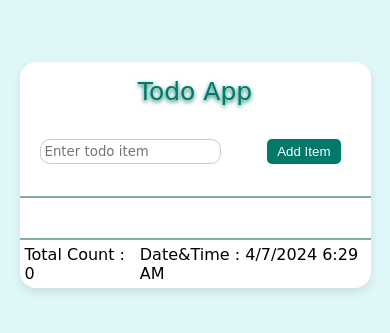
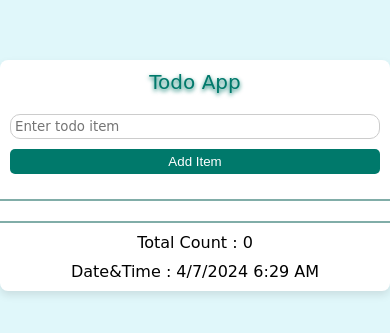
Before and after one commit to Vineeth1512/todo-app-js, a plain HTML site: page index.html in a window 390 px wide. Shown: the part 247-580 px from the top of the page. Drawn offline with Linux system fonts and the light colour scheme.

Commit message:
i written responsive design

```diff
--- a/style1.css
+++ b/style1.css
@@ -1,11 +1,11 @@
-*{
+/* Base Styles */
+* {
   box-sizing: border-box;
   margin: 0;
   padding: 0;
+}
 
-}
-body{
-
+body {
   display: flex;
   justify-content: center;
   align-items: center;
@@ -13,48 +13,48 @@ body{
   font-family: cursive;
   background-color: #e0f7fa;
   transition: background-color 0.5s;
+}
 
-
-}
-.wrapper{
+.wrapper {
   display: flex;
   flex-direction: column;
-
   background-color: #ffffff;
   border-radius: 16px;
   box-shadow: 0 4px 8px rgba(0, 0, 0, 0.1);
   width: 90%;
   max-width: 400px;
   transition: box-shadow 0.3s, border-radius 0.3s;
+}
 
-}
 .wrapper:hover {
   box-shadow: 0 8px 16px rgba(0, 0, 0, 0.2);
   border-radius: 24px;
 }
-.todo-header-logo{
+
+.todo-header-logo {
   color: #00796b;
   margin-bottom: 10px;
   font-size: 25px;
   text-align: center;
-  padding-top:  15px;
-  text-shadow:0 2px 4px #00796b ;
+  padding-top: 15px;
+  text-shadow: 0 2px 4px #00796b;
 }
-.todo-header{
-    display:  flex;
-    /* flex-direction: row; */
+
+.todo-header {
+  display: flex;
   padding: 20px;
   column-gap: 10px;
   margin-bottom: 10px;
   justify-content: space-between;
   align-items: center;
   height: 70px;
+}
 
-}
-hr{
+hr {
   border: 1px solid #81ada8;
 }
-.todo-body{
+
+.todo-body {
   display: flex;
   flex-direction: column;
   padding: 20px;
@@ -62,16 +62,17 @@ hr{
   overflow-y: auto;
   flex: 1;
 }
+
 .todo-body ul li {
   list-style: none;
   padding: 10px;
   margin-bottom: 10px;
   background-color: #fff;
-
   border-radius: 10px;
   box-shadow: 0 2px 4px rgba(0, 0, 0, 0.1);
   transition: background-color 0.3s, box-shadow 0.3s, border-radius 0.3s;
 }
+
 .todo-body ul li:hover {
   background-color: #f1f1f1;
   box-shadow: 0 4px 8px rgba(0, 0, 0, 0.1);
@@ -83,24 +84,22 @@ hr{
   flex-direction: row;
   justify-content: space-between;
   align-items: center;
-
 }
 
 .todo-header .todo-input {
   padding: 4px;
   font-family: cursive;
   border-radius: 10px;
-    border: 1px solid  #ccc;
+  border: 1px solid #ccc;
   transition: box-shadow 0.3s;
+}
 
-  }
 .todo-input:focus {
   box-shadow: 0 0 5px rgba(0, 123, 255, 0.5);
   outline: none;
 }
 
-  .todo-header .add-button
-  {
+.todo-header .add-button {
   margin: 5px 10px;
   padding: 5px 10px;
   border: none;
@@ -109,22 +108,20 @@ hr{
   background-color: #00796b;
   color: #fff;
   transition: background-color 0.3s;
+}
 
-  }
-  .todo-header .add-button:hover
-   {
+.todo-header .add-button:hover {
   box-shadow: 0 0 10px #409654, 0 0 50px;
   background-color: #218838;
+}
 
-  }
-  .list-action{
+.list-action {
   display: flex;
   flex-direction: row;
   column-gap: 5px;
-
 }
 
-.todo-footer{
+.todo-footer {
   display: flex;
   flex-direction: row;
   justify-content: space-between;
@@ -134,7 +131,7 @@ hr{
 }
 
 .delete-button {
-  color:  #a13843;
+  color: #a13843;
   border: none;
   border-radius: 4px;
   cursor: pointer;
@@ -142,8 +139,8 @@ hr{
   padding: 5px 10px;
   transition: background-color 0.3s;
 }
+
 .update-button {
-
   color: #0e66ae;
   border: none;
   border-radius: 4px;
@@ -152,3 +149,46 @@ hr{
   padding: 5px 10px;
   transition: background-color 0.3s;
 }
+
+/* Media Queries */
+@media (max-width: 600px) {
+  .wrapper {
+      width: 100%;
+      max-width: 100%;
+      border-radius: 8px;
+  }
+
+  .todo-header-logo {
+      font-size: 20px;
+      margin-bottom: 5px;
+      padding-top: 10px;
+  }
+
+  .todo-header {
+      flex-direction: column;
+      height: auto;
+      padding: 10px;
+  }
+
+  .todo-header .todo-input,
+  .todo-header .add-button {
+      width: 100%;
+      margin: 5px 0;
+  }
+
+  .todo-body {
+      padding: 10px;
+  }
+
+  .todo-footer {
+      flex-direction: column;
+      row-gap: 10px;
+      padding: 10px;
+  }
+
+  .delete-button,
+  .update-button {
+      margin: 5px 0;
+      padding: 5px;
+  }
+}
```
Lines whose indentation alone changed are shown as unchanged.
